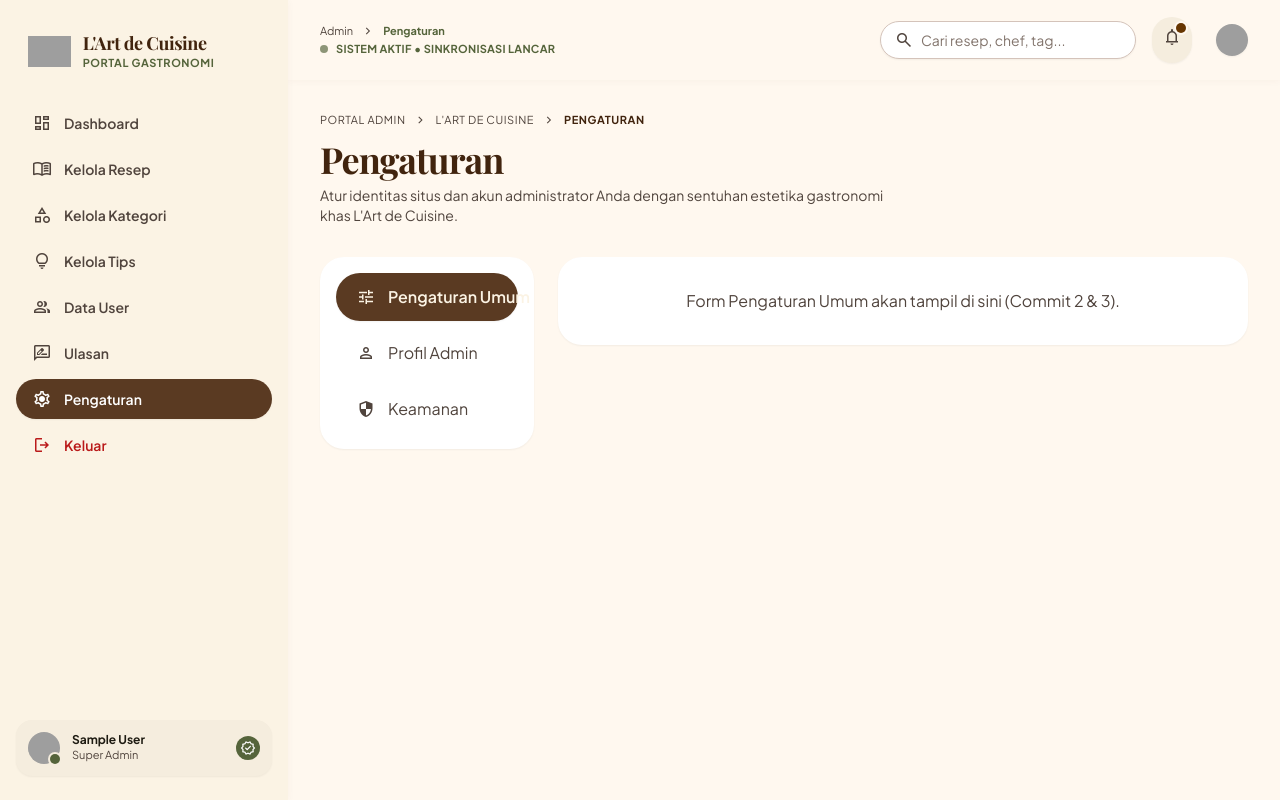
After one commit to indriyanirasti7-sys/Sistem_Informasi_Resep_Makanan, a Laravel app: page /admin/settings in a window 1280 px wide. The commit adds this page. Run offline with Laravel 12, Linux system fonts and the light colour scheme; the visitor is signed in with stand-in values (Sample User, id 1); parts of the project's set-up code (start-up, migrations or seed data) failed here and were passed over; some libraries are stand-ins or nearby versions; some web fonts are replaced; grey boxes are pictures that could not be loaded.

Commit message:
Setup kerangka halaman Pengaturan & navigasi tab
Buat SettingController dengan view pengaturan.blade.php

Tampilkan 3 tab interaktif: Umum, Profil, Keamanan

```diff
--- /dev/null
+++ b/app/Http/Controllers/Admin/SettingController.php
@@ -0,0 +1,13 @@
+<?php
+
+namespace App\Http\Controllers\Admin;
+
+use App\Http\Controllers\Controller;
+
+class SettingController extends Controller
+{
+    public function index()
+    {
+        return view('admin.settings.pengaturan');
+    }
+}
--- a/resources/views/admin/layout.blade.php
+++ b/resources/views/admin/layout.blade.php
@@ -83,7 +83,7 @@
                     ['label' => 'Kelola Tips',     'route' => 'admin.tips.index',   'icon' => 'lightbulb', 'pattern' => 'admin.tips.*'],
                     ['label' => 'Data User',       'route' => 'admin.users.index',      'icon' => 'group',     'pattern' => 'admin.users.*'],
                     ['label' => 'Ulasan',          'route' => 'admin.reviews.index',    'icon' => 'rate_review',   'pattern' => 'admin.reviews.*'],
-                    ['label' => 'Pengaturan',      'route' => null,                     'icon' => 'settings',  'pattern' => null],
+                    ['label' => 'Pengaturan', 'route' => 'admin.settings.index', 'icon' => 'settings', 'pattern' => 'admin.settings.*'],
                 ];
             @endphp
 
--- /dev/null
+++ b/resources/views/admin/settings/pengaturan.blade.php
@@ -0,0 +1,93 @@
+@extends('admin.layout')
+
+@section('title', 'Pengaturan — L\'Art de Cuisine')
+@section('breadcrumb', 'Pengaturan')
+
+@section('content')
+
+<header class="flex flex-col gap-1.5 mb-8 pt-8">
+    <div class="flex items-center gap-2 text-on-surface-variant text-[11px] tracking-wider uppercase mb-1">
+        <span>Portal Admin</span>
+        <span class="material-symbols-outlined text-[14px]">chevron_right</span>
+        <span>L'Art de Cuisine</span>
+        <span class="material-symbols-outlined text-[14px]">chevron_right</span>
+        <span class="text-primary font-bold">Pengaturan</span>
+    </div>
+    <h1 class="font-display text-4xl text-primary tracking-tight font-bold">Pengaturan</h1>
+    <p class="text-sm text-on-surface-variant max-w-xl">
+        Atur identitas situs dan akun administrator Anda dengan sentuhan estetika gastronomi khas L'Art de Cuisine.
+    </p>
+</header>
+
+<div class="grid grid-cols-1 lg:grid-cols-12 gap-6 items-start">
+    {{-- KIRI: Navigasi Tab --}}
+    <aside class="lg:col-span-3 w-full">
+        <div class="bg-surface-container-lowest p-3 lg:p-4 rounded-3xl shadow-sm flex lg:flex-col gap-2 overflow-x-auto">
+            <button class="tab-btn flex items-center gap-3 px-5 py-3 rounded-full font-label-lg text-label-lg transition-all whitespace-nowrap w-full text-left bg-primary-container text-surface-container-low shadow-sm font-semibold" id="tabBtn-umum" onclick="switchTab('umum')">
+                <span class="material-symbols-outlined text-[20px]">tune</span>
+                <span>Pengaturan Umum</span>
+            </button>
+            <button class="tab-btn flex items-center gap-3 px-5 py-3 rounded-full font-label-lg text-label-lg transition-all whitespace-nowrap w-full text-left text-on-surface-variant hover:bg-surface-container-high hover:text-on-surface" id="tabBtn-profil" onclick="switchTab('profil')">
+                <span class="material-symbols-outlined text-[20px]">person</span>
+                <span>Profil Admin</span>
+            </button>
+            <button class="tab-btn flex items-center gap-3 px-5 py-3 rounded-full font-label-lg text-label-lg transition-all whitespace-nowrap w-full text-left text-on-surface-variant hover:bg-surface-container-high hover:text-on-surface" id="tabBtn-keamanan" onclick="switchTab('keamanan')">
+                <span class="material-symbols-outlined text-[20px]">security</span>
+                <span>Keamanan</span>
+            </button>
+        </div>
+    </aside>
+
+    {{-- KANAN: Konten Tab --}}
+    <section class="lg:col-span-9 w-full flex flex-col gap-8">
+
+        {{-- TAB 1: UMUM --}}
+        <div class="tab-panel flex flex-col gap-6" id="tabContent-umum">
+            <div class="bg-surface-container-lowest p-8 rounded-3xl shadow-sm text-center">
+                <p class="text-on-surface-variant">Form Pengaturan Umum akan tampil di sini (Commit 2 & 3).</p>
+            </div>
+        </div>
+
+        {{-- TAB 2: PROFIL --}}
+        <div class="tab-panel hidden flex flex-col gap-6" id="tabContent-profil">
+            <div class="bg-surface-container-lowest p-8 rounded-3xl shadow-sm text-center">
+                <p class="text-on-surface-variant">Form Profil Admin akan tampil di sini (Commit 4).</p>
+            </div>
+        </div>
+
+        {{-- TAB 3: KEAMANAN --}}
+        <div class="tab-panel hidden flex flex-col gap-6" id="tabContent-keamanan">
+            <div class="bg-surface-container-lowest p-8 rounded-3xl shadow-sm text-center">
+                <p class="text-on-surface-variant">Form Keamanan akan tampil di sini (Commit 5).</p>
+            </div>
+        </div>
+
+    </section>
+</div>
+
+@endsection
+
+@push('scripts')
+<script>
+    function switchTab(tabKey) {
+        // Sembunyikan semua panel
+        document.querySelectorAll('.tab-panel').forEach(panel => panel.classList.add('hidden'));
+
+        // Reset semua tombol ke style non-aktif
+        document.querySelectorAll('.tab-btn').forEach(btn => {
+            btn.classList.remove('bg-primary-container', 'text-surface-container-low', 'font-semibold', 'shadow-sm');
+            btn.classList.add('text-on-surface-variant');
+        });
+
+        // Tampilkan panel & tombol yang dipilih
+        const selectedPanel = document.getElementById('tabContent-' + tabKey);
+        const selectedBtn = document.getElementById('tabBtn-' + tabKey);
+
+        if (selectedPanel && selectedBtn) {
+            selectedPanel.classList.remove('hidden');
+            selectedBtn.classList.remove('text-on-surface-variant');
+            selectedBtn.classList.add('bg-primary-container', 'text-surface-container-low', 'font-semibold', 'shadow-sm');
+        }
+    }
+</script>
+@endpush
--- a/routes/web.php
+++ b/routes/web.php
@@ -43,6 +43,7 @@ Route::prefix('admin')->name('admin.')->middleware(['auth', 'admin'])->group(fun
     Route::resource('tips', Admin\TipController::class);
     Route::resource('users', Admin\UserController::class)->except(['create', 'store', 'edit']);
     Route::resource('reviews', Admin\ReviewController::class)->only(['index', 'destroy']);
+    Route::get('/settings', [Admin\SettingController::class, 'index'])->name('settings.index');
 
 
     Route::get('/export/recipes', [Admin\ExportController::class, 'recipes'])->name('export.recipes');
```
